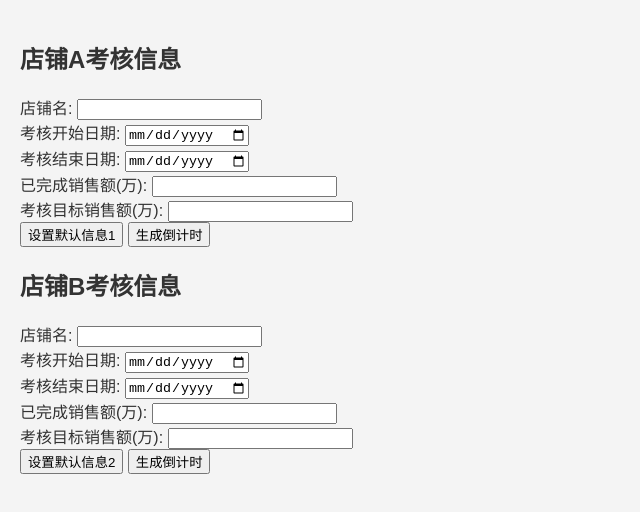
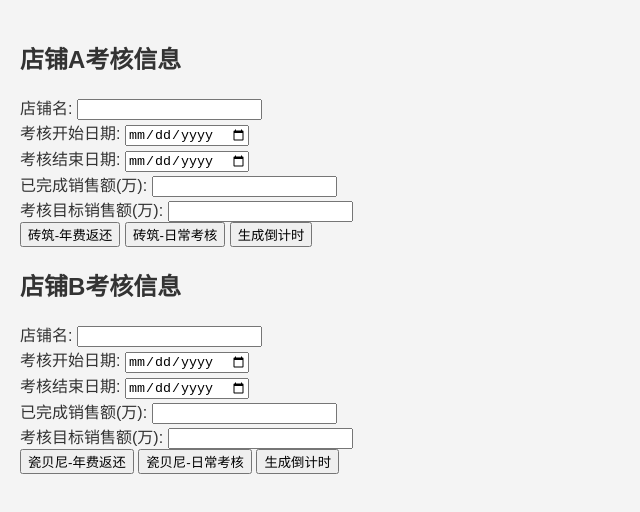
Before and after one commit to kevinludashi/WZSCkhdjs, a plain HTML site: page index.html in a window 1280 px wide. Shown: the whole page, without its empty margins (0-640 px from the left). Drawn offline with Linux system fonts and the light colour scheme.

Commit message:
Update index.html

```diff
--- a/index.html
+++ b/index.html
@@ -1,3 +1,4 @@
+
 <!DOCTYPE html>
 <html lang="zh-CN">
 <head>
@@ -92,7 +93,8 @@
     <input type="number" id="completedSales1"><br>
     <label for="targetSales1">考核目标销售额(万):</label>
     <input type="number" id="targetSales1"><br>
-	 <button onclick="setDefaultInfo(1)">设置默认信息1</button><!-- 默认信息在下方script中修改 -->
+	 <button onclick="setDefaultInfo('1a')">砖筑-年费返还</button><!-- 默认信息在下方script中修改 -->
+	 <button onclick="setDefaultInfo('1b')">砖筑-日常考核</button><!-- 默认信息在下方script中修改 -->
     <button onclick="generateCountdown('1')">生成倒计时</button>
 </div>
 
@@ -109,7 +111,8 @@
     <input type="number" id="completedSales2"><br>
     <label for="targetSales2">考核目标销售额(万):</label>
     <input type="number" id="targetSales2"><br>
-	 <button onclick="setDefaultInfo(2)">设置默认信息2</button><!-- 默认信息在下方script中修改 -->
+	 <button onclick="setDefaultInfo('2a')">瓷贝尼-年费返还</button><!-- 默认信息在下方script中修改 -->
+	 <button onclick="setDefaultInfo('2b')">瓷贝尼-日常考核</button><!-- 默认信息在下方script中修改 -->
     <!-- 使用内联样式增加按钮的下间距 -->
     <button onclick="generateCountdown('2')" style="margin-bottom: 20px;">生成倒计时</button>
 
@@ -177,17 +180,32 @@ setInterval(function() {
 
  // 设置默认信息的函数
      function setDefaultInfo(storeId) {
-        if (storeId === 1) {
+         if (storeId === '1a') { // 新增的默认信息1
+             document.getElementById('storeName1').value = '砖筑旗舰店';
+             document.getElementById('assessmentStart1').value = '2024-01-01';
+             document.getElementById('assessmentEnd1').value = '2024-12-31';
+             document.getElementById('completedSales1').value = '0'; // 假设初始已完成销售额为0
+             document.getElementById('targetSales1').value = '36';
+         } else if (storeId === '1b') { // 原有的默认信息1
              document.getElementById('storeName1').value = '砖筑旗舰店';
              document.getElementById('assessmentStart1').value = '2024-04-01';
              document.getElementById('assessmentEnd1').value = '2025-03-31';
+             document.getElementById('completedSales1').value = '0'; // 假设初始已完成销售额为0
              document.getElementById('targetSales1').value = '48';
-        } else if (storeId === 2) {
+         } else if (storeId === '2a') { // 新增的默认信息2
+             document.getElementById('storeName2').value = '瓷贝尼旗舰店';
+             document.getElementById('assessmentStart2').value = '2024-01-01';
+             document.getElementById('assessmentEnd2').value = '2024-12-31';
+             document.getElementById('completedSales2').value = '0'; // 假设初始已完成销售额为0
+             document.getElementById('targetSales2').value = '36';
+         } else if (storeId === '2b') { // 原有的默认信息2
              document.getElementById('storeName2').value = '瓷贝尼旗舰店';
              document.getElementById('assessmentStart2').value = '2024-05-01';
-            document.getElementById('assessmentEnd2').value = '2025-04-30'; // 注意：4月只有30天
+             document.getElementById('assessmentEnd2').value = '2025-04-30';
+             document.getElementById('completedSales2').value = '0'; // 假设初始已完成销售额为0
              document.getElementById('targetSales2').value = '48';
          }
+         // 可以根据需要继续添加更多店铺的默认信息
      }
 </script>
 
```
Lines whose indentation alone changed are shown as unchanged.
